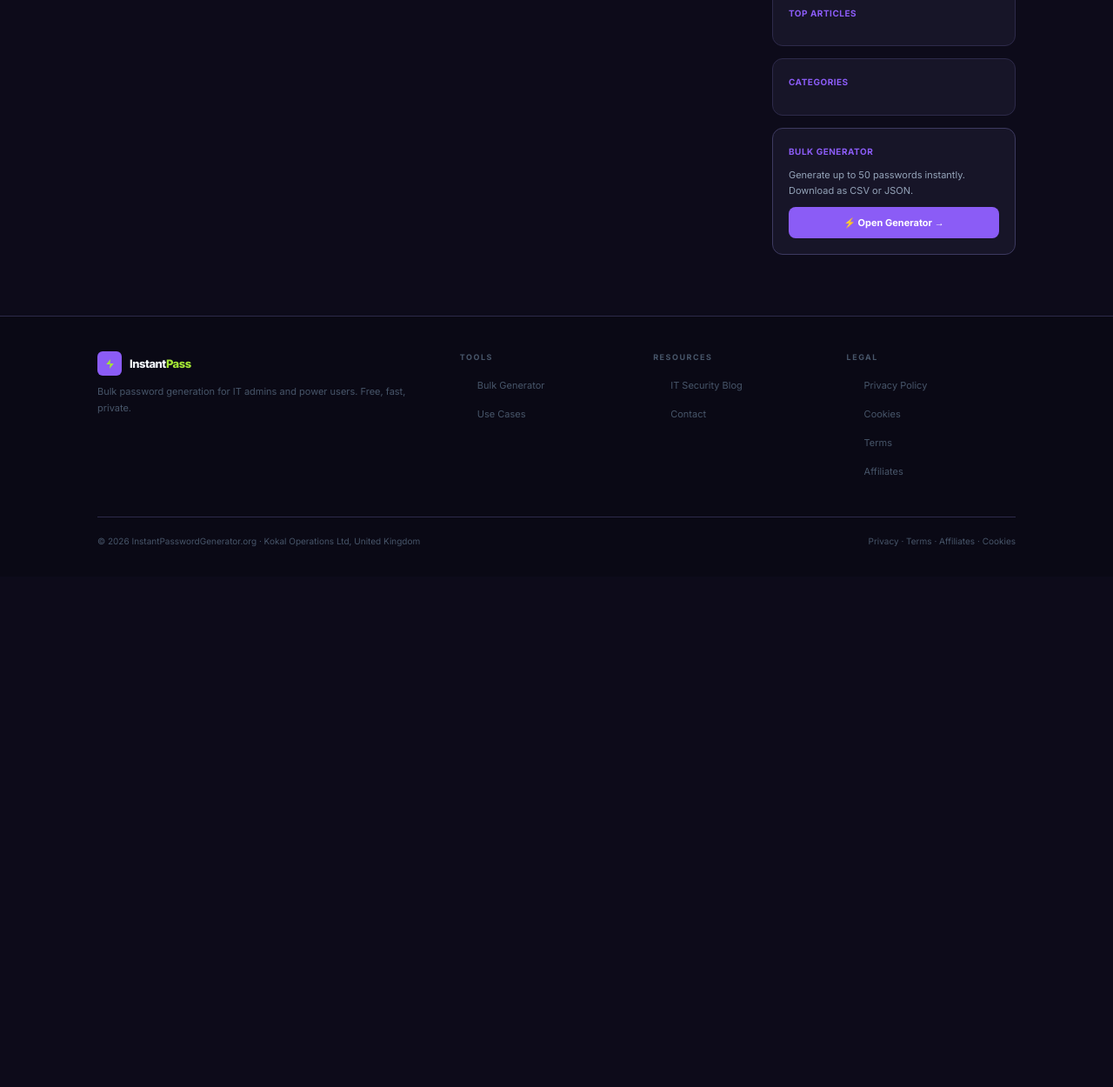
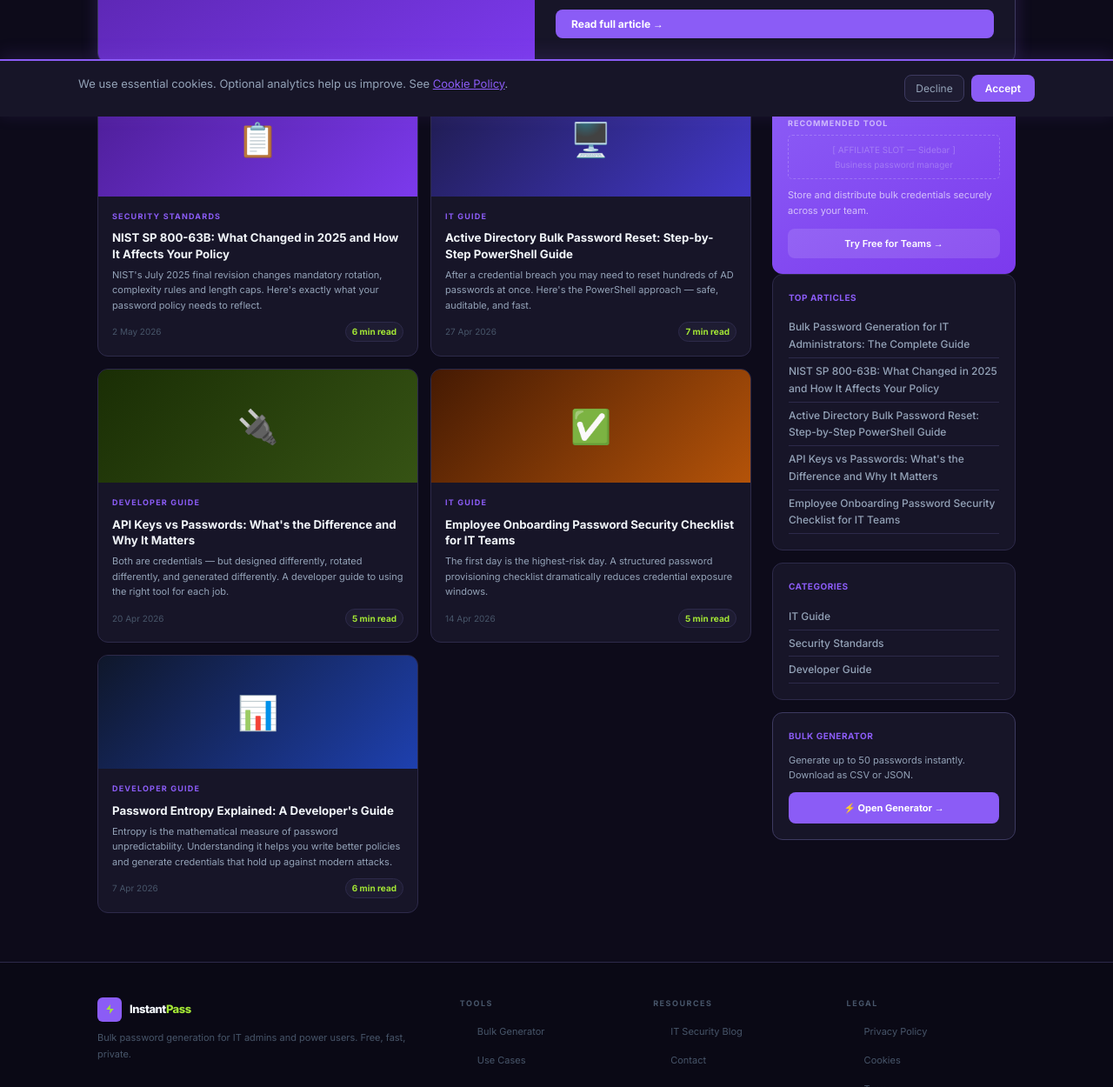
Before and after one commit to kokallimited2/instantpasswordgenerator.org, a plain HTML site: page blog.html in a window 1280 px wide. Shown: the part 666-1916 px from the top of the page at 87% size. Before the commit the page ends 1329 px from the top, so only its background shows below. Drawn offline with Linux system fonts and the light colour scheme.

Commit message:
Fix JS syntax error: escape single quotes inside single-quoted strings in blog.html

```diff
--- a/blog.html
+++ b/blog.html
@@ -194,10 +194,10 @@
 var allP=[],curCat='all';
 var BG2=['g1','g2','g3','g4','g5','g6'];
 fetch('post.json').then(function(r){return r.json();}).then(function(d){allP=d.posts||[];renderFeat();renderGrid();renderSidebar();}).catch(function(){});
-function renderFeat(){var fp=allP.find(function(p){return p.featured;})||allP[0];if(!fp)return;document.getElementById('featWrap').innerHTML='<div class="ftag">⚡ FEATURED</div><div class="fcard"><div class="fcimg">'+fp.emoji+'</div><div class="fcbody"><div class="bcat">'+fp.category+'</div><h2>'+fp.title+'</h2><p>'+fp.excerpt+'</p><div class="meta"><span>'+fp.date+'</span><span>·</span><span>'+fp.readtime+'</span><span>·</span><span>By '+fp.author+'</span></div><button class="rbtn" onclick="openP(''+fp.id+'')">Read full article →</button></div></div>';}
-function renderGrid(){var q=document.getElementById('srch').value.toLowerCase();var fil=allP.filter(function(p,i){if(p.featured&&i===0)return false;if(curCat!=='all'&&p.category!==curCat)return false;if(q&&!p.title.toLowerCase().includes(q)&&!p.excerpt.toLowerCase().includes(q))return false;return true;});document.getElementById('rslt').textContent=fil.length+' article'+(fil.length===1?'':'s');var h='';fil.forEach(function(p,i){h+='<div class="pcard" onclick="openP(''+p.id+'')" tabindex="0"><div class="pimg '+BG2[i%BG2.length]+'">'+p.emoji+'</div><div class="pbody"><div class="bcat">'+p.category+'</div><h3>'+p.title+'</h3><p>'+p.excerpt+'</p><div class="pmeta"><span>'+p.date+'</span><span class="rtg2">'+p.readtime+'</span></div></div></div>';});document.getElementById('pgrid').innerHTML=h||'';document.getElementById('nores').style.display=fil.length?'none':'block';}
-function renderSidebar(){var t=document.getElementById('stl');allP.slice(0,5).forEach(function(p){t.innerHTML+='<a href="#" onclick="openP(''+p.id+'');return false;">'+p.title+'</a>';});var cats=[...new Set(allP.map(function(p){return p.category;}))]
-var c=document.getElementById('cattl');cats.forEach(function(cat){c.innerHTML+='<a href="#" onclick="setCat(''+cat+'',null);return false;">'+cat+'</a>';});}
+function renderFeat(){var fp=allP.find(function(p){return p.featured;})||allP[0];if(!fp)return;document.getElementById('featWrap').innerHTML='<div class="ftag">⚡ FEATURED</div><div class="fcard"><div class="fcimg">'+fp.emoji+'</div><div class="fcbody"><div class="bcat">'+fp.category+'</div><h2>'+fp.title+'</h2><p>'+fp.excerpt+'</p><div class="meta"><span>'+fp.date+'</span><span>·</span><span>'+fp.readtime+'</span><span>·</span><span>By '+fp.author+'</span></div><button class="rbtn" onclick="openP(\''+fp.id+'\')">Read full article →</button></div></div>';}
+function renderGrid(){var q=document.getElementById('srch').value.toLowerCase();var fil=allP.filter(function(p,i){if(p.featured&&i===0)return false;if(curCat!=='all'&&p.category!==curCat)return false;if(q&&!p.title.toLowerCase().includes(q)&&!p.excerpt.toLowerCase().includes(q))return false;return true;});document.getElementById('rslt').textContent=fil.length+' article'+(fil.length===1?'':'s');var h='';fil.forEach(function(p,i){h+='<div class="pcard" onclick="openP(\''+p.id+'\')" tabindex="0"><div class="pimg '+BG2[i%BG2.length]+'">'+p.emoji+'</div><div class="pbody"><div class="bcat">'+p.category+'</div><h3>'+p.title+'</h3><p>'+p.excerpt+'</p><div class="pmeta"><span>'+p.date+'</span><span class="rtg2">'+p.readtime+'</span></div></div></div>';});document.getElementById('pgrid').innerHTML=h||'';document.getElementById('nores').style.display=fil.length?'none':'block';}
+function renderSidebar(){var t=document.getElementById('stl');allP.slice(0,5).forEach(function(p){t.innerHTML+='<a href="#" onclick="openP(\''+p.id+'\');return false;">'+p.title+'</a>';});var cats=[...new Set(allP.map(function(p){return p.category;}))]
+var c=document.getElementById('cattl');cats.forEach(function(cat){c.innerHTML+='<a href="#" onclick="setCat(\''+cat+'\',null);return false;">'+cat+'</a>';});}
 function setCat(c,btn){curCat=c;document.querySelectorAll('.cat').forEach(function(b){b.classList.remove('ac');});if(btn)btn.classList.add('ac');renderGrid();}
 function filterP(){renderGrid();}
 function openP(id){var p=allP.find(function(x){return x.id===id;});if(!p)return;document.getElementById('mcat').textContent=p.category;document.getElementById('mtit').textContent=p.title;document.getElementById('mmeta').innerHTML='<span>'+p.date+'</span><span>·</span><span>'+p.readtime+'</span><span>·</span><span>By '+p.author+'</span>';document.getElementById('mb').innerHTML=p.content+'<div style="background:var(--card2);border:1px solid var(--bd);border-radius:var(--rad);padding:12px;margin-top:18px;font-size:12px;color:var(--t4)"><strong style="color:var(--t3)">Note:</strong> For organisation-specific security requirements, consult a qualified cybersecurity professional or your legal team.</div>';document.getElementById('modal').classList.add('op');document.body.style.overflow='hidden';}
```
